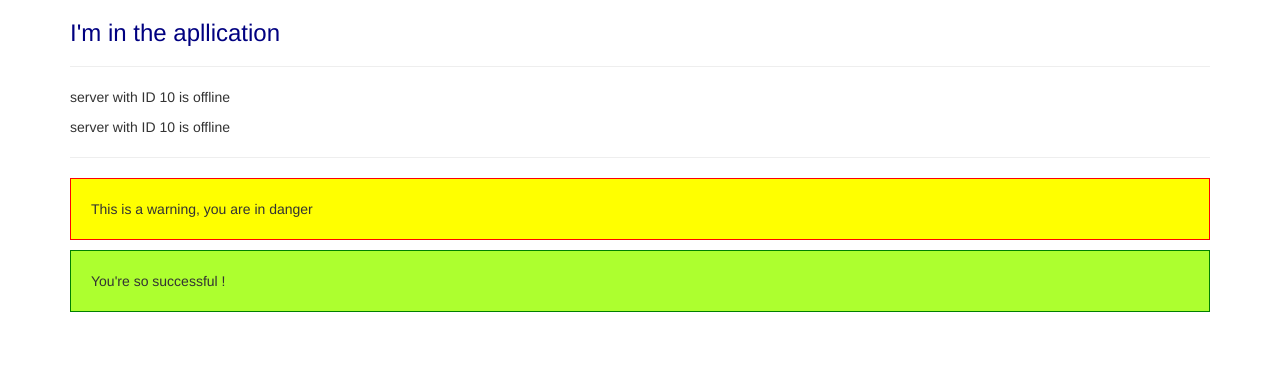
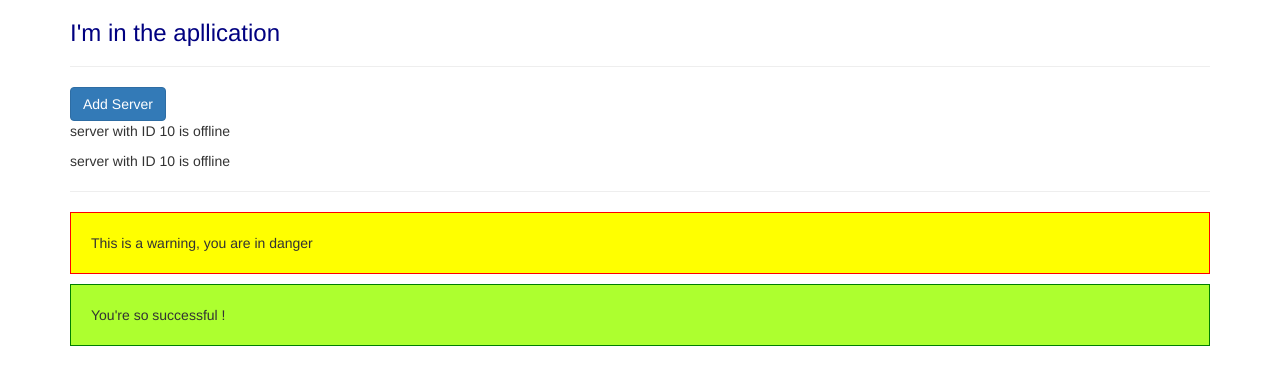
Before and after one commit to trustnloveu/angular-starter, an Angular app: page / in a window 1280 px wide. Shown: the top 384 px of the page. Built offline with nearby package versions, Linux system fonts and the light colour scheme.

Commit message:
Property Binding

```diff
--- a/src/app/servers/servers.component.html
+++ b/src/app/servers/servers.component.html
@@ -1,2 +1,4 @@
+<button class="btn btn-primary" [disabled]="!allowNewServer">Add Server</button>
+
 <app-server></app-server>
 <app-server></app-server>
--- a/src/app/servers/servers.component.ts
+++ b/src/app/servers/servers.component.ts
@@ -4,17 +4,22 @@
   selector: 'app-servers',
   // selector: '[app-servers]',
   // selector: '.app-servers',
-  template: `
-    <app-server></app-server>
-    <app-server></app-server>
-  `,
+  templateUrl: './servers.component.html',
+  // template: `
+  //   <app-server></app-server>
+  //   <app-server></app-server>
+  // `,
   styleUrls: ['./servers.component.css']
 })
 export class ServersComponent implements OnInit {
+  allowNewServer = false;
 
-  constructor() { }
-
-  ngOnInit(): void {
+  constructor() {
+    setTimeout(() => {
+      this.allowNewServer = true;
+    }, 2000);
   }
 
+  ngOnInit(): void { }
+
 }
```
